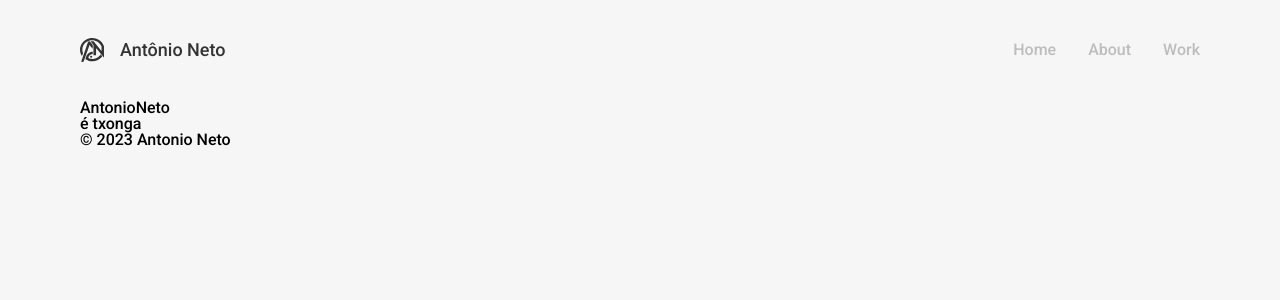
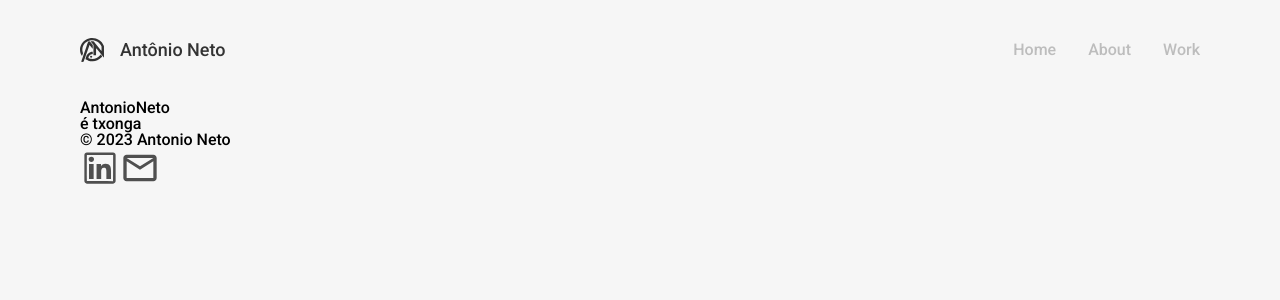
Before and after one commit to gabrielmulleer/portfolio-antonio-neto, a React (Vite) app: page / in a window 1280 px wide. Shown: the top 300 px of the page. Built offline with nearby package versions, Linux system fonts and the light colour scheme.

Commit message:
feat-add-linkedin-mail-icons

```diff
--- a/src/Pages/Footer/index.jsx
+++ b/src/Pages/Footer/index.jsx
@@ -1,9 +1,14 @@
+import { MdOutlineMailOutline } from 'react-icons/md';
+import { AiOutlineLinkedin } from 'react-icons/ai';
+
 export default function Footer() {
   return (
-    <div>
+    <footer>
       <h3>© 2023 Antonio Neto</h3>
-      <img src='' alt='' />
-      <img src='' alt='' />
-    </div>
+      <div>
+        <AiOutlineLinkedin size='40px' color='#4F4F4F' />
+        <MdOutlineMailOutline size='40px' color='#4F4F4F' />
+      </div>
+    </footer>
   );
 }
```
